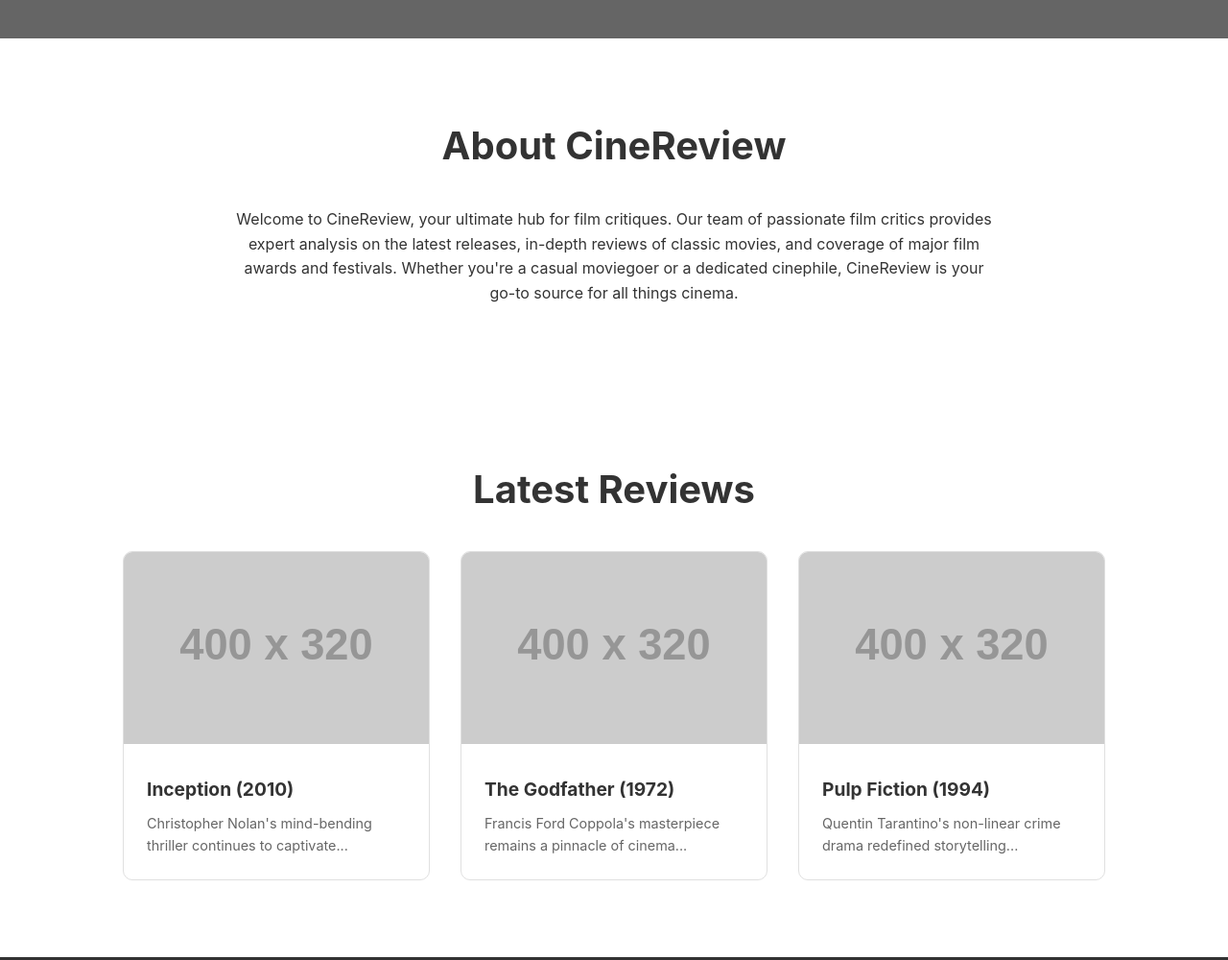
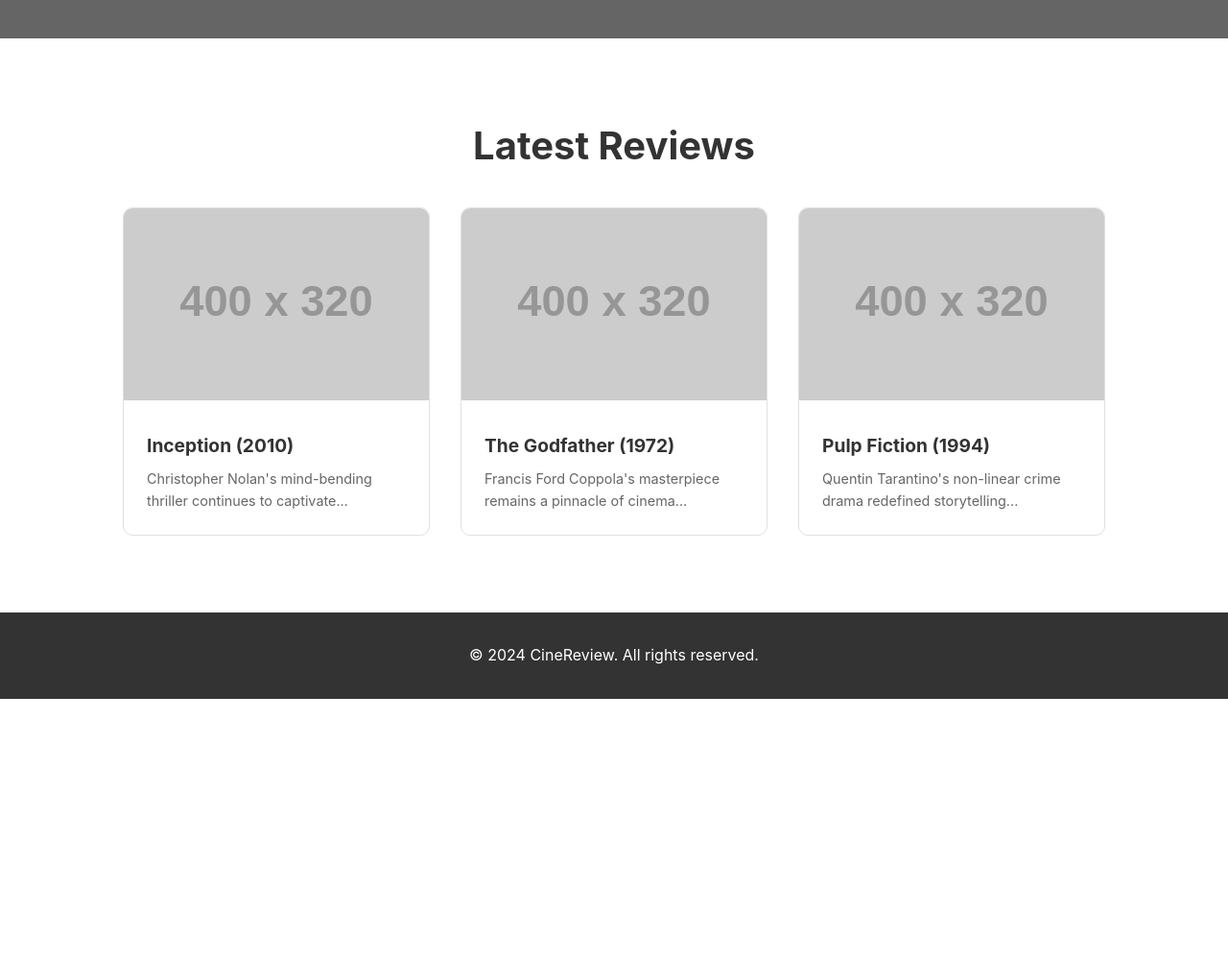
Before and after one commit to AwesomeLewis64/MyFilmWebsite, a plain HTML site: page index.html in a window 1280 px wide. Shown: the part 760-1760 px from the top of the page at 96% size. After the commit the page ends 1488 px from the top, so only its background shows below. Drawn offline with Linux system fonts and the light colour scheme; placeholder pictures from the web are drawn by us.

Commit message:
index.html

```diff
--- a/index.html
+++ b/index.html
@@ -26,6 +26,7 @@
             top: 0;
             padding: 1rem 5%;
             box-shadow: 0 2px 4px rgba(0, 0, 0, 0.1);
+            transition: background-color 0.3s ease, box-shadow 0.3s ease;
         }
         nav {
             display: flex;
@@ -62,6 +63,7 @@
             color: white;
             text-align: center;
             position: relative;
+            overflow: hidden;
         }
         .hero::before {
             content: '';
@@ -110,11 +112,6 @@
             margin-bottom: 2rem;
             text-align: center;
         }
-        .about {
-            text-align: center;
-            max-width: 800px;
-            margin: 0 auto;
-        }
         .reviews-grid {
             display: grid;
             grid-template-columns: repeat(auto-fill, minmax(300px, 1fr));
@@ -153,6 +150,13 @@
             text-align: center;
             padding: 2rem;
         }
+        .fade-in {
+            opacity: 0;
+            transition: opacity 1s ease-in-out;
+        }
+        .fade-in.show {
+            opacity: 1;
+        }
     </style>
 </head>
 <body>
@@ -162,7 +166,6 @@
             <ul>
                 <li><a href="#home">Home</a></li>
                 <li><a href="#reviews">Reviews</a></li>
-                <li><a href="#about">About</a></li>
             </ul>
         </nav>
     </header>
@@ -171,19 +174,12 @@
         <section id="home" class="hero">
             <div class="hero-content">
                 <h1>Welcome to CineReview</h1>
-                <p>Dive into the world of cinema with in-depth reviews and analysis</p>
+                <p>Your ultimate hub for film critiques. Dive into the world of cinema with in-depth reviews and analysis by our team of passionate film critics.</p>
                 <a href="#reviews" class="btn">Explore Reviews</a>
             </div>
         </section>
 
-        <section id="about" class="section">
-            <h2>About CineReview</h2>
-            <div class="about">
-                <p>Welcome to CineReview, your ultimate hub for film critiques. Our team of passionate film critics provides expert analysis on the latest releases, in-depth reviews of classic movies, and coverage of major film awards and festivals. Whether you're a casual moviegoer or a dedicated cinephile, CineReview is your go-to source for all things cinema.</p>
-            </div>
-        </section>
-
-        <section id="reviews" class="section">
+        <section id="reviews" class="section fade-in">
             <h2>Latest Reviews</h2>
             <div class="reviews-grid">
                 <div class="review-card">
@@ -224,6 +220,26 @@
                 });
             });
         });
+
+        // Add fade-in effect on scroll
+        const faders = document.querySelectorAll('.fade-in');
+        const appearOptions = {
+            threshold: 0.5,
+        };
+        const appearOnScroll = new IntersectionObserver(function(entries, appearOnScroll) {
+            entries.forEach(entry => {
+                if (!entry.isIntersecting) {
+                    return;
+                } else {
+                    entry.target.classList.add('show');
+                    appearOnScroll.unobserve(entry.target);
+                }
+            });
+        }, appearOptions);
+
+        faders.forEach(fader => {
+            appearOnScroll.observe(fader);
+        });
     </script>
 </body>
 </html>
```
